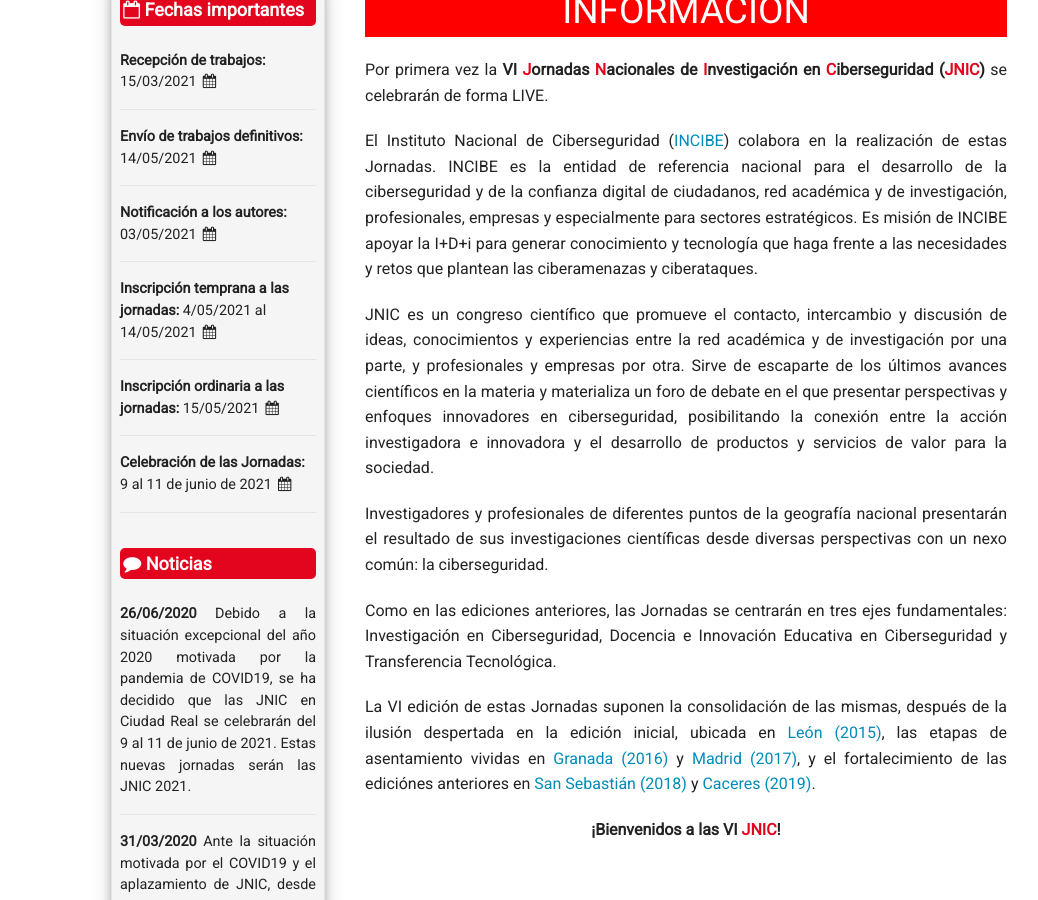
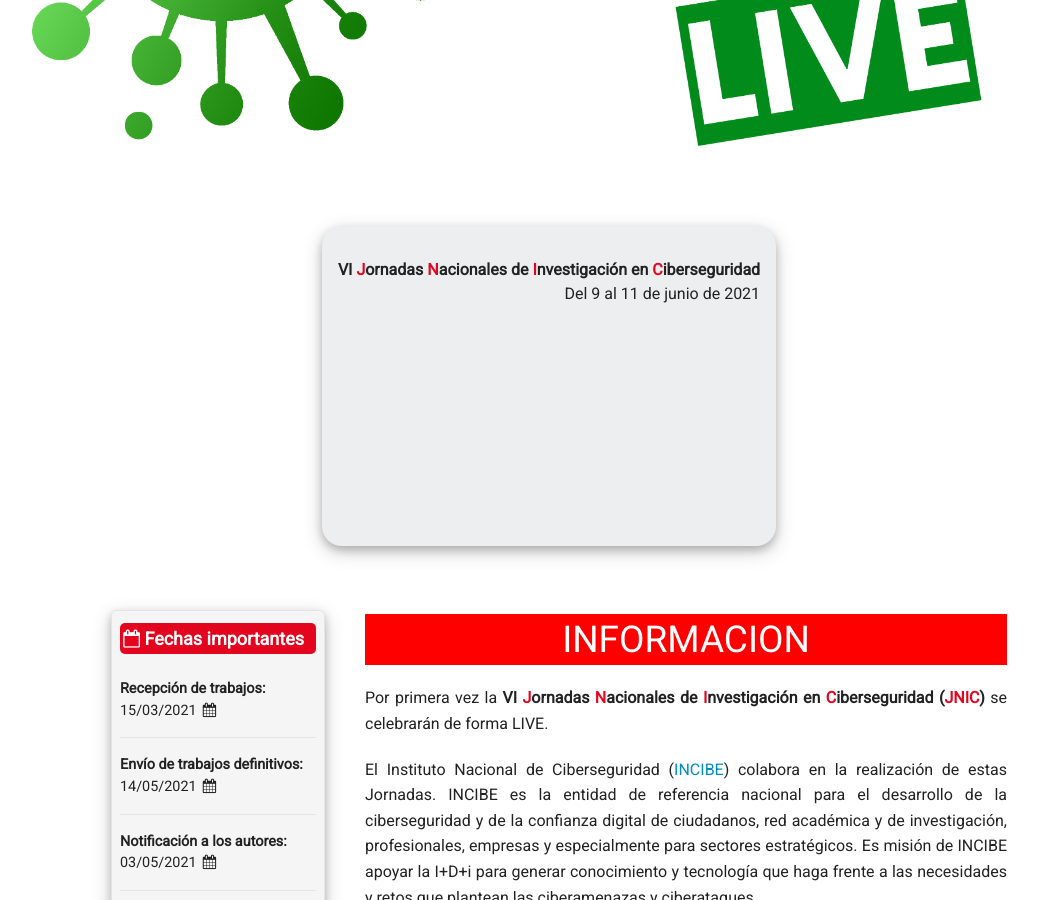
Before and after one commit to jnic2020/jnic2021.github.io, a Jekyll site: the page built from index.md, in a window 1280 px wide and 900 px high, scrolled down 422 px. Shown: the whole window, without its empty margins (81-1119 px from the left). Built offline with Jekyll 4.4.1, drawn with Linux system fonts in a browser that asks for light colours; nearby versions of some CDN libraries.

Commit message:
Update home.html

```diff
--- a/_layouts/home.html
+++ b/_layouts/home.html
@@ -6,16 +6,15 @@
 <body class="home-template" itemscope itemtype="http://schema.org/WebPage">
 <header style="margin-top:20px" class="notepad-site-head">
     <div style="text-align: center" class="notepad-site-head-menu">
-        <div class="notepad-blog-logo"><a href="{{ site.url }}">
-            <img style="margin-bottom: 2rem" src="{{ site.url }}/images/{{ site.logo }}" alt="Blog Logo" /></a>
+        <a href="{{ site.url }}"><img style="margin-bottom: 2rem" src="{{ site.url }}/images/{{ site.logo }}" alt="Blog Logo" /></a>
+        <div class="notepad-blog-logo">
             <br>
-          </div>
+            <span style="font-size: 1.0rem;line-height: 1.5;"><b>VI <span style="color:#e3041e">J</span>ornadas <span style="color:#e3041e">N</span>acionales de <span style="color:#e3041e">I</span>nvestigación en <span style="color:#e3041e">C</span>iberseguridad</b>
+            <br>
+            {{ site.date }}</span></div>
 
         <div class="notepad-blog-menu">
     <div class="notepad-mobile-menu show-for-small">
-        <span style="font-size: 1.0rem;line-height: 1.5;"><b>VI <span style="color:#e3041e">J</span>ornadas <span style="color:#e3041e">N</span>acionales de <span style="color:#e3041e">I</span>nvestigación en <span style="color:#e3041e">C</span>iberseguridad</b>
-        <br>
-        {{ site.date }}</span>
         <a href="#"><i class="fa fa-bars"></i></a>
     </div>
 
```
